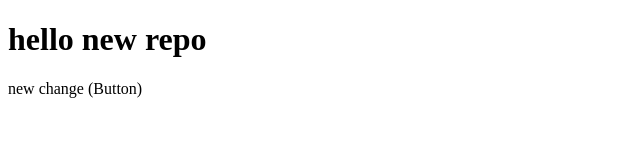
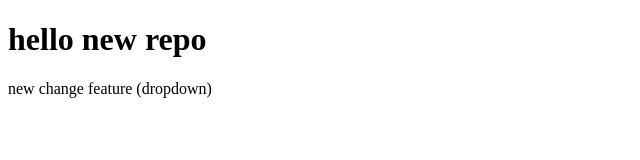
Before and after one commit to 0shahzad0/localrepo, a plain HTML site: page index.html in a window 1280 px wide. Shown: the full height of the page, 0-640 px from the left. Drawn offline with Linux system fonts and the light colour scheme.

```diff
--- a/index.html
+++ b/index.html
@@ -7,6 +7,6 @@
 </head>
 <body>
     <div><h1>hello new repo</h1></div>
-    <div class="A1">new change (Button)</div>
+    <p>new change feature (dropdown)</p>
 </body>
 </html>
```
